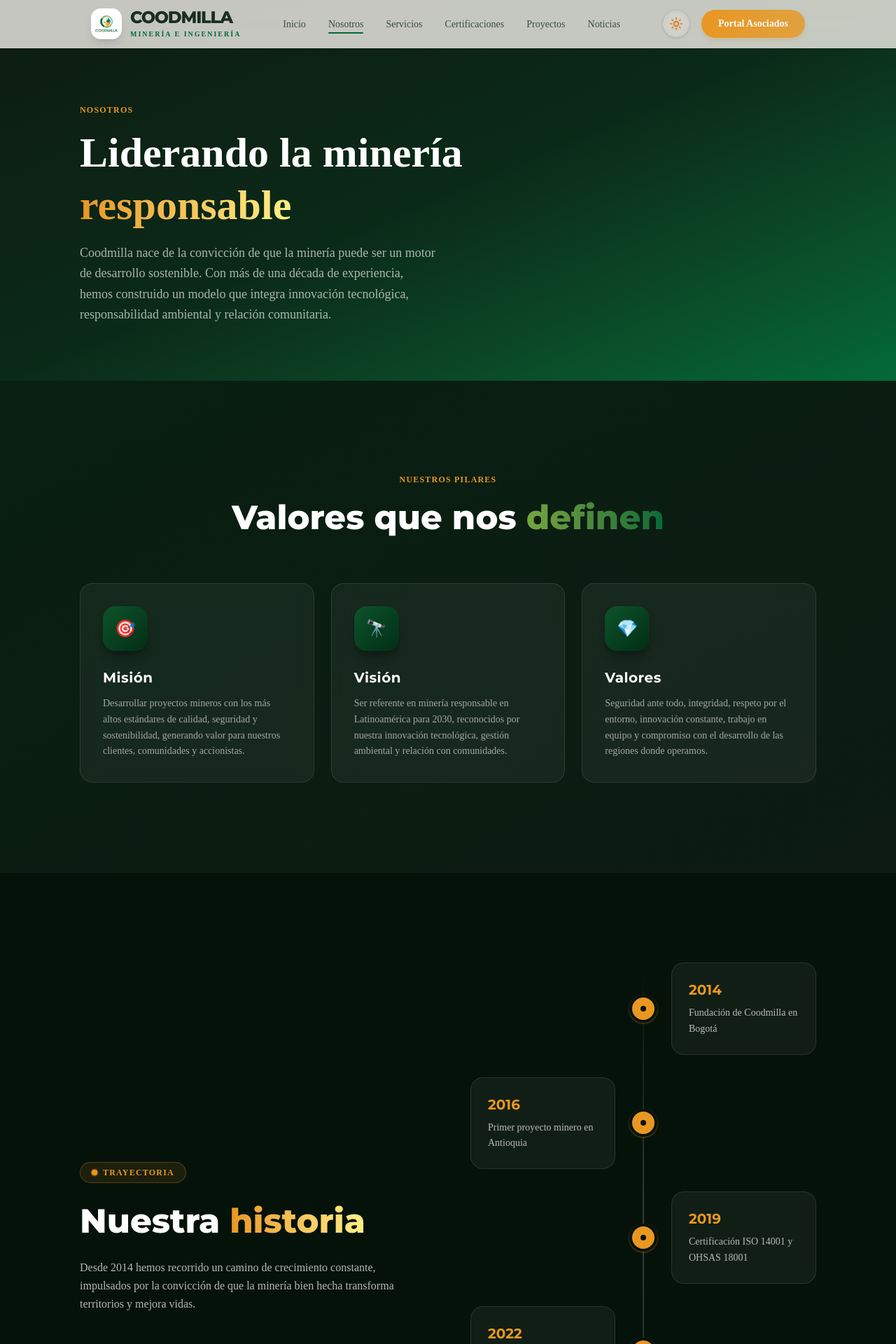
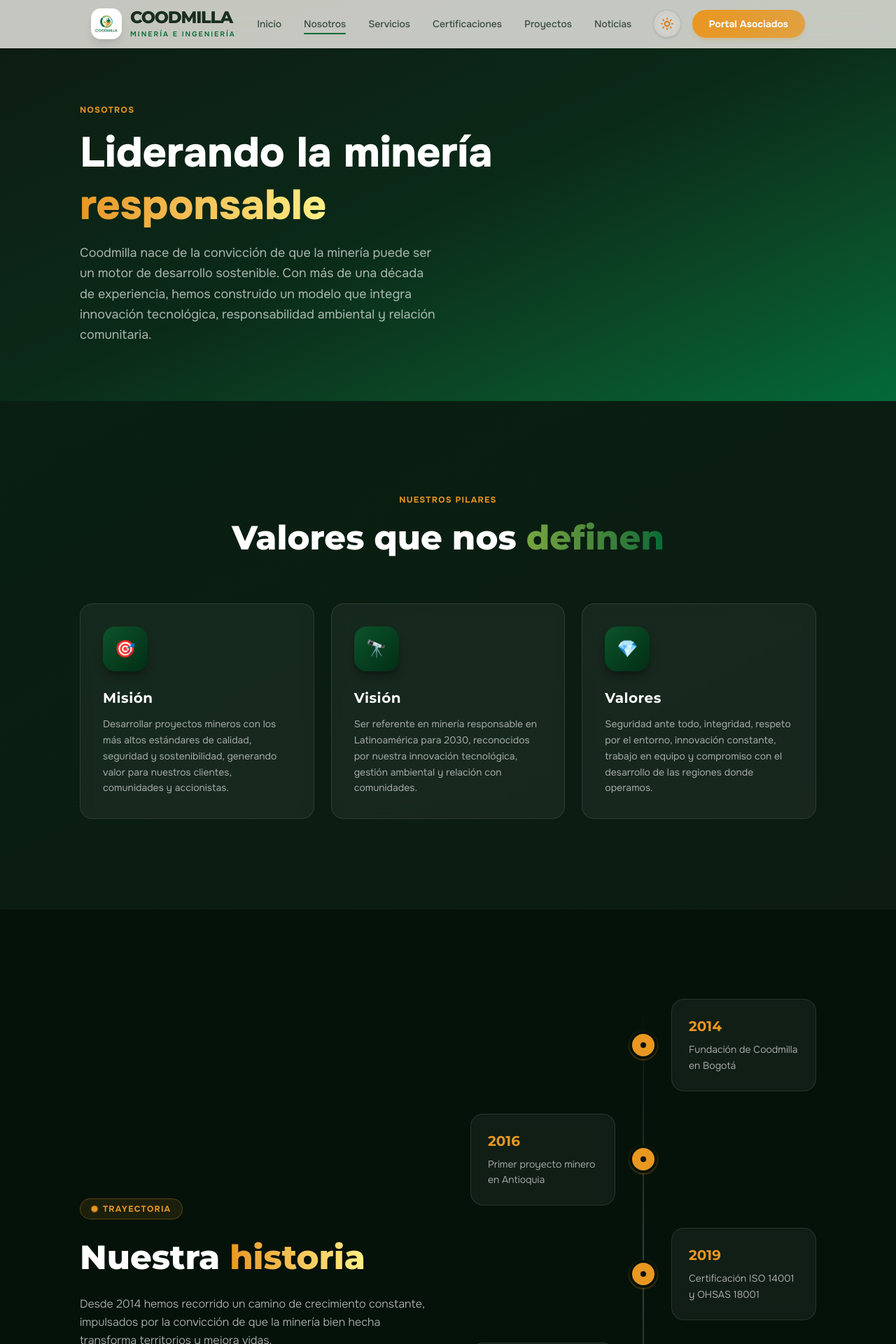
Before and after one commit to devRealpe/Coodmilla, a Next.js app: page /nosotros in a window 1280 px wide. Shown: the top 1920 px of the page at 70% size. Built offline with nearby package versions, Linux system fonts and the light colour scheme.

Commit message:
Fix: Cambio de tipografia y corrección de responde en apartado de 'Nosotros'

```diff
--- a/app/(site)/nosotros/page.tsx
+++ b/app/(site)/nosotros/page.tsx
@@ -98,17 +98,17 @@ export default function NosotrosPage() {
             <Reveal>
               <div className="relative space-y-8 before:absolute before:inset-0 before:ml-5 before:-translate-x-px md:before:mx-auto md:before:translate-x-0 before:h-full before:w-0.5 before:bg-gradient-to-b before:from-transparent before:via-white/20 before:to-transparent">
                 {timeline.map((t, index) => (
-                  <div key={t.year} className="relative flex items-center justify-between md:justify-normal md:odd:flex-row-reverse group is-active">
+                  <div key={t.year} className="relative flex items-center justify-start gap-6 md:gap-0 md:justify-normal md:odd:flex-row-reverse group is-active">
 
                     <div className="flex items-center justify-center w-10 h-10 rounded-full border-4 border-[#05120a] bg-gold shadow shadow-gold/40 shrink-0 md:order-1 md:group-odd:-translate-x-1/2 md:group-even:translate-x-1/2 z-10 transition-transform duration-500 group-hover:scale-125">
                       <span className="w-2 h-2 rounded-full bg-[#05120a]"></span>
                     </div>
 
-                    <div className="w-[calc(100%-4rem)] md:w-[calc(50%-2.5rem)] p-6 rounded-2xl border border-white/10 bg-white/5 backdrop-blur-sm transition-all duration-500 group-hover:border-gold/30 group-hover:bg-white/10 group-hover:-translate-y-1 group-hover:shadow-xl group-hover:shadow-black/20">
+                    <div className="flex-1 min-w-0 md:flex-none md:w-[calc(50%-2.5rem)] p-6 rounded-2xl border border-white/10 bg-white/5 backdrop-blur-sm transition-all duration-500 group-hover:border-gold/30 group-hover:bg-white/10 group-hover:-translate-y-1 group-hover:shadow-xl group-hover:shadow-black/20">
                       <div className="flex items-center justify-between mb-2">
                         <span className="font-bold text-gold text-xl" style={{ fontFamily: 'var(--font-montserrat)' }}>{t.year}</span>
                       </div>
-                      <p className="text-sm text-white/70 font-light leading-relaxed">{t.event}</p>
+                      <p className="text-sm text-white/70 font-light leading-relaxed break-words">{t.event}</p>
                     </div>
 
                   </div>
--- a/app/layout.tsx
+++ b/app/layout.tsx
@@ -1,11 +1,12 @@
 import type { Metadata } from "next";
-import { Geist, Geist_Mono, Montserrat } from "next/font/google";
+import { Geist_Mono, Montserrat, Onest } from "next/font/google";
 import { ThemeProvider } from "@/components/theme-provider";
 import "./globals.css";
 
-const geistSans = Geist({
-  variable: "--font-geist-sans",
+const onest = Onest({
+  variable: "--font-sans",
   subsets: ["latin"],
+  weight: ["100", "200", "300", "400", "500", "600", "700", "800", "900"],
 });
 
 const geistMono = Geist_Mono({
@@ -35,7 +36,7 @@ export default function RootLayout({
   return (
     <html
       lang="es"
-      className={`${geistSans.variable} ${geistMono.variable} ${montserrat.variable} h-full antialiased scroll-smooth`}
+      className={`${onest.variable} ${geistMono.variable} ${montserrat.variable} h-full antialiased scroll-smooth`}
       suppressHydrationWarning
     >
       <body className="min-h-full flex flex-col bg-background text-foreground relative selection:bg-primary selection:text-primary-foreground font-sans">
```
